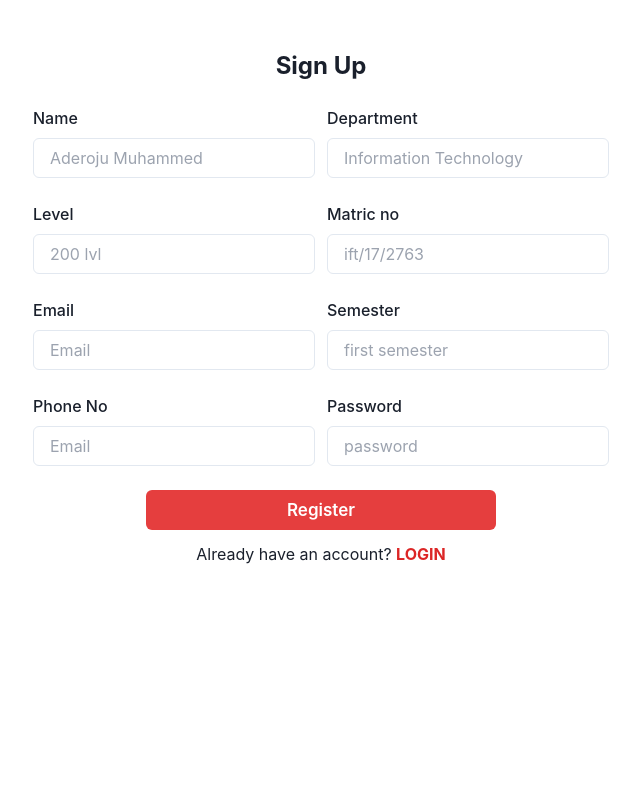
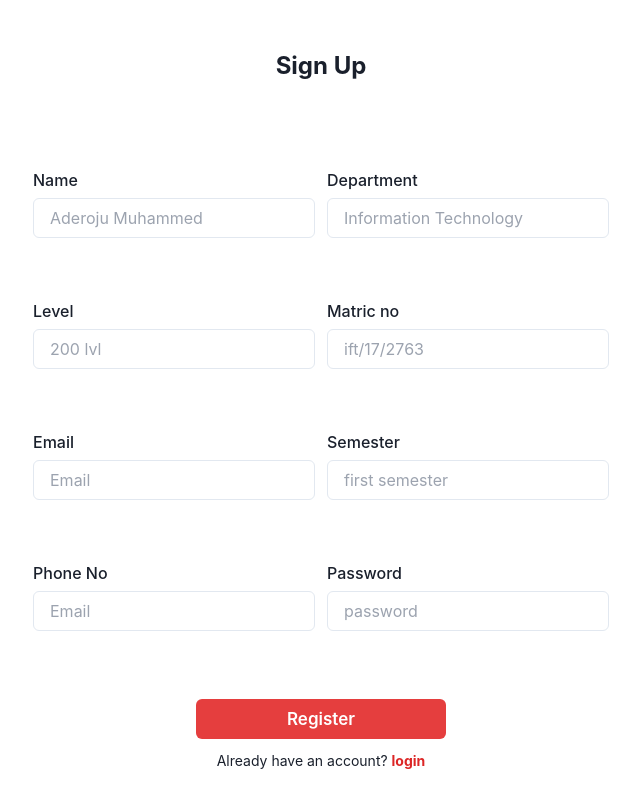
Before and after one commit to ThuRein-110/Project-Moon, a Next.js app: page /authentication/signup in a window 1280 px wide. Shown: the whole page, without its empty margins (319-959 px from the left). Built offline with nearby package versions, Linux system fonts and the light colour scheme; no server answers.

Commit message:
Change in UI components

```diff
--- a/pages/authentication/login/index.js
+++ b/pages/authentication/login/index.js
@@ -102,12 +102,12 @@ const auth = getAuth(firebaseapp)
           <Input type='password' value={password} onChange={(e)=>setPassword(e.target.value)} />
 
 
-           <Button colorScheme='red' onClick={loginInUser} className="md:w-[350px] mt-[30px] md:ml-[0px] p-[20px]">{success ?<ImSpinner8 className="text-white animate-spin w-[30px] "/>:<p className="text-[17px]">Login</p>}</Button>
+           <Button colorScheme='red' onClick={loginInUser} className="w-[200px] mt-[30px] md:ml-[0px] p-[20px]">{success ?<ImSpinner8 className="text-white animate-spin w-[30px] "/>:<p className="text-[17px]">Login</p>}</Button>
         </FormControl>
 
-        <div className="flex justify-between mt-3 text-sm">
-              <p>Do not have an account? <span className="text-red-600 cursor-pointer font-bold" onClick={()=> router.push("/authentication/signup")}>SIGN UP</span></p>
-              <p className="text-red-600 cursor-pointer font-bold text-sm" onClick={()=>router.push("/forgotpwd")}>Forgot password?</p>
+        <div className="flex justify-between flex-col mt-3 text-sm">
+              <p>Do not have an account? <span className="text-red-600 cursor-pointer text-sm font-bold" onClick={()=> router.push("/authentication/signup")}>sign up</span></p>
+
         </div>
 
         </div>
--- a/pages/authentication/signup/index.js
+++ b/pages/authentication/signup/index.js
@@ -125,12 +125,12 @@ function Signup() {
     }
   return (
     <>
- <div className="w-[50%] m-auto md:mt-[50px] flex flex-col items-center align-center mt-[60px]">
+ <div className="w-[50%] m-auto md:mt-[50px] flex flex-col items-center align-center mt-[120px]">
  <div>
             <h2 className="text-center text-2xl font-bold">Sign Up</h2>
           </div>
-<br/>
-          <div className="flex flex-row gap-3">
+<br/><br/>
+          <div className="flex flex-row gap-3 mt-[40px] text-sm">
           <FormControl>
       <FormLabel>Name</FormLabel>
       <Input type='text' value={name} onChange={(e)=>setName(e.target.value)}  placeholder="Aderoju Muhammed"/>
@@ -143,9 +143,9 @@ function Signup() {
 
     </FormControl>
 
-          </div><br/>
+          </div><br/><br/>
 
-<div className="flex flex-row gap-3 ">
+<div className="flex flex-row gap-3 text-sm mt-[15px] ">
 <FormControl>
       <FormLabel>Level</FormLabel>
       <Input type='text' value={level} onChange={(e)=>setLevel(e.target.value)}  placeholder="200 lvl" />
@@ -159,9 +159,9 @@ function Signup() {
 
     </FormControl>
 </div>
-    <br/>
+    <br/><br/>
 
-    <div className="flex gap-3">
+    <div className="flex gap-3 text-sm mt-[15px]">
 
      <FormControl>
       <FormLabel>Email</FormLabel>
@@ -174,9 +174,9 @@ function Signup() {
       <FormLabel>Semester</FormLabel>
       <Input type='text' value={semester} onChange={(e)=>setSemester(e.target.value)} placeholder="first semester" />
 
-    </FormControl></div><br/>
+    </FormControl></div><br/><br/>
 
-    <div className="flex gap-3">
+    <div className="flex gap-3 text-sm mt-[15px]">
 
 <FormControl>
  <FormLabel>Phone No</FormLabel>
@@ -190,10 +190,10 @@ function Signup() {
 
     </FormControl>
 </div>
-<br/>
-    <Button colorScheme='red' onClick={submit} className="md:w-[350px]">{success ?<ImSpinner8 className="text-white animate-spin w-[30px] "/>:<p className="text-[17px]">Register</p>}</Button>
-    <div className="flex justify-center items-center mt-3">
-              <p>Already have an account? <span className="text-red-600 cursor-pointer font-bold" onClick={()=> router.push("/authentication/login")}>LOGIN</span></p>
+<br/><br/>
+    <Button colorScheme='red' onClick={submit} className="w-[250px] mt-[20px]">{success ?<ImSpinner8 className="text-white animate-spin w-[30px]  "/>:<p className="text-[17px]">Register</p>}</Button>
+    <div className="flex justify-center items-center mt-3 text-sm">
+              <p>Already have an account? <span className="text-red-600 cursor-pointer font-bold text-sm" onClick={()=> router.push("/authentication/login")}>login</span></p>
 
         </div>
 
```
Also changed, not shown: 1 other file (tests, documents, lock files or other folders).
